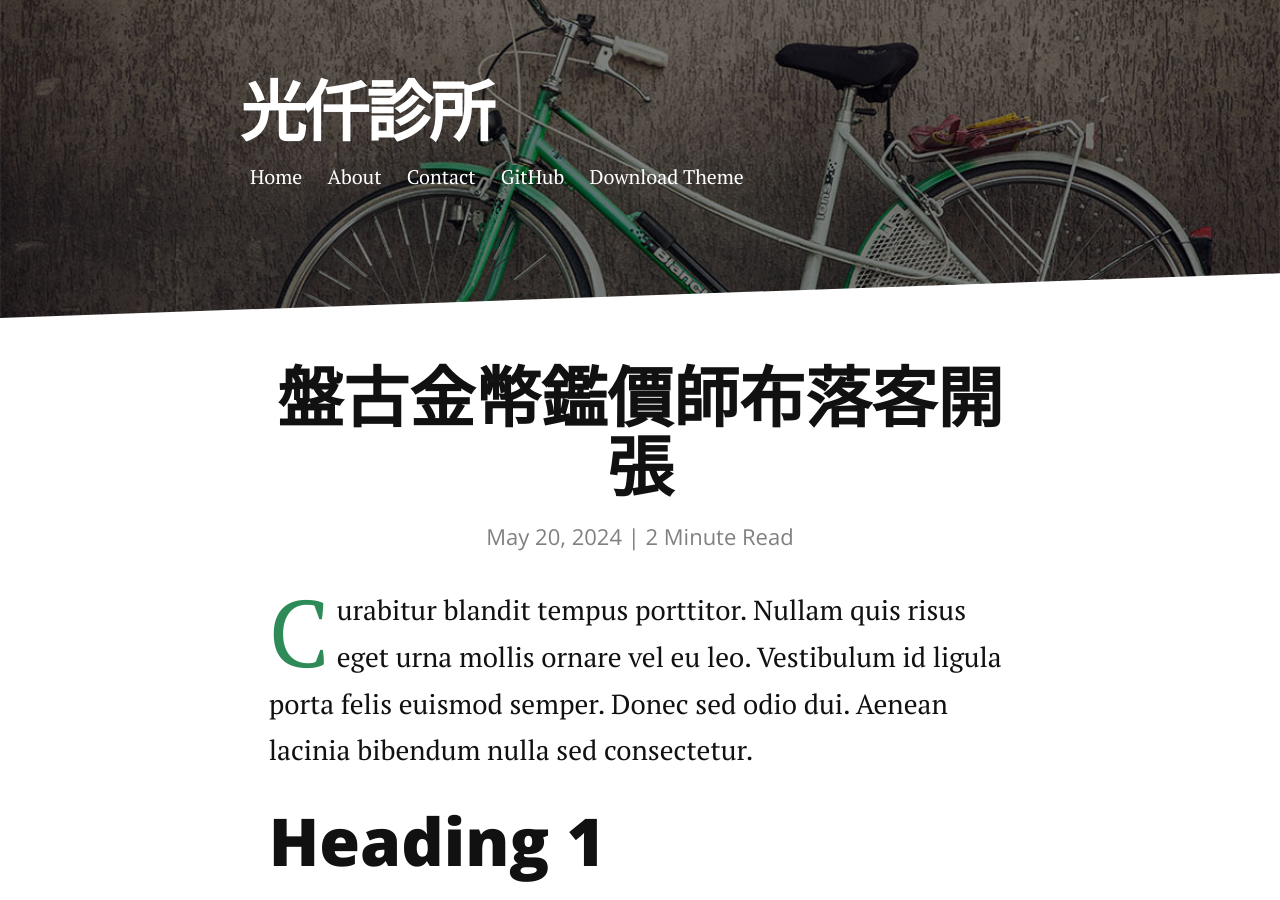
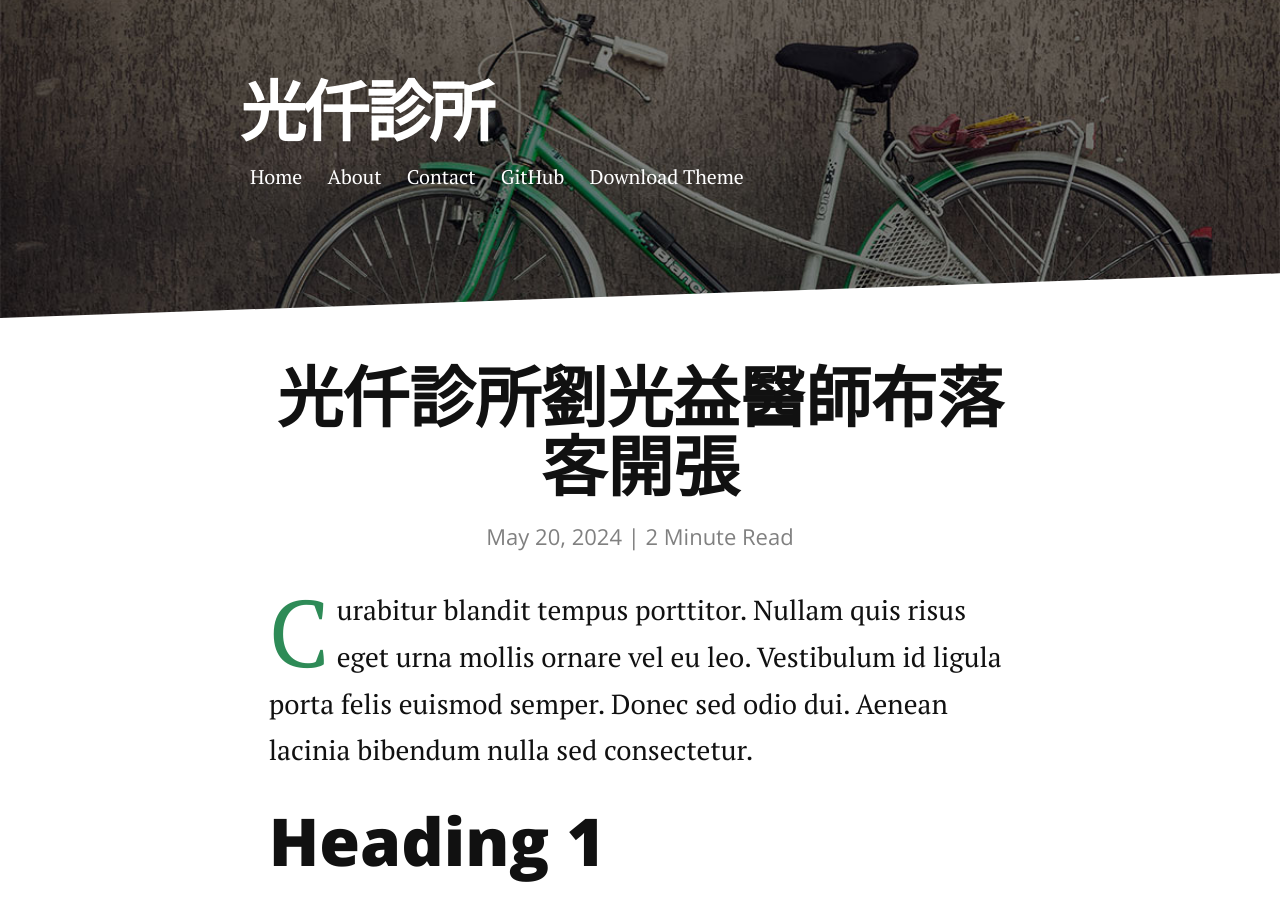
Before and after one commit to jetbomb2012/KCSHINING, a Jekyll site: the page built from _posts/2024-05-20-example-post-formatting.markdown, in a window 1280 px wide and 900 px high. Built offline with Jekyll 4.4.1, drawn with Linux system fonts in a browser that asks for light colours; nearby versions of some CDN libraries; comment, search, counter and statistics services are not loaded.

Commit message:
Update 2024-05-20-example-post-formatting.markdown

```diff
--- a/_posts/2024-05-20-example-post-formatting.markdown
+++ b/_posts/2024-05-20-example-post-formatting.markdown
@@ -1,8 +1,8 @@
 ---
 layout: post
-title:  "盤古金幣鑑價師布落客開張"
+title:  "光仟診所劉光益醫師布落客開張"
 date:   2024-05-20
-description: 唧唧復唧唧，桃子當戶折。不聞機杼聲，惟聞女嘆息.問女何所思，問女何所憶。女亦無所思，女亦無所憶。昨夜見軍帖，可汗大點兵，軍書十二卷，卷卷有爺名。阿爺無大兒，桃子無長兄，愿為市鞍馬，從此替爺征。
+description: 唧唧復唧唧，光益當戶思。不聞機杼聲，惟聞女嘆息.問女何所思，問女何所憶。女亦無所思，女亦無所憶。昨夜見軍帖，可汗大點兵，軍書十二卷，卷卷有爺名。阿爺無大兒，桃子無長兄，愿為市鞍馬，從此替爺征。
 ---
 
 <p class="intro"><span class="dropcap">C</span>urabitur blandit tempus porttitor. Nullam quis risus eget urna mollis ornare vel eu leo. Vestibulum id ligula porta felis euismod semper. Donec sed odio dui. Aenean lacinia bibendum nulla sed consectetur.</p>
```
